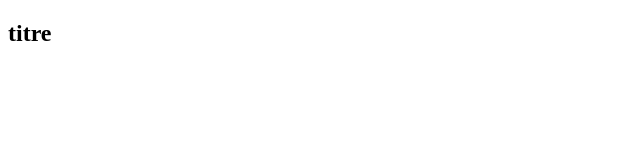
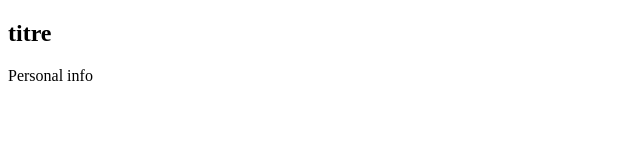
Before and after one commit to Lapave/Lapave.github.io, a plain HTML site: page index.html in a window 1280 px wide. Shown: the whole page, without its empty margins (0-640 px from the left). Drawn offline with Linux system fonts and the light colour scheme.

Commit message:
personal info

```diff
--- a/index.html
+++ b/index.html
@@ -8,5 +8,6 @@
 
   <h2>titre</h2>
 
+  <p> Personal info</p>
   </body>
 </html>
```
